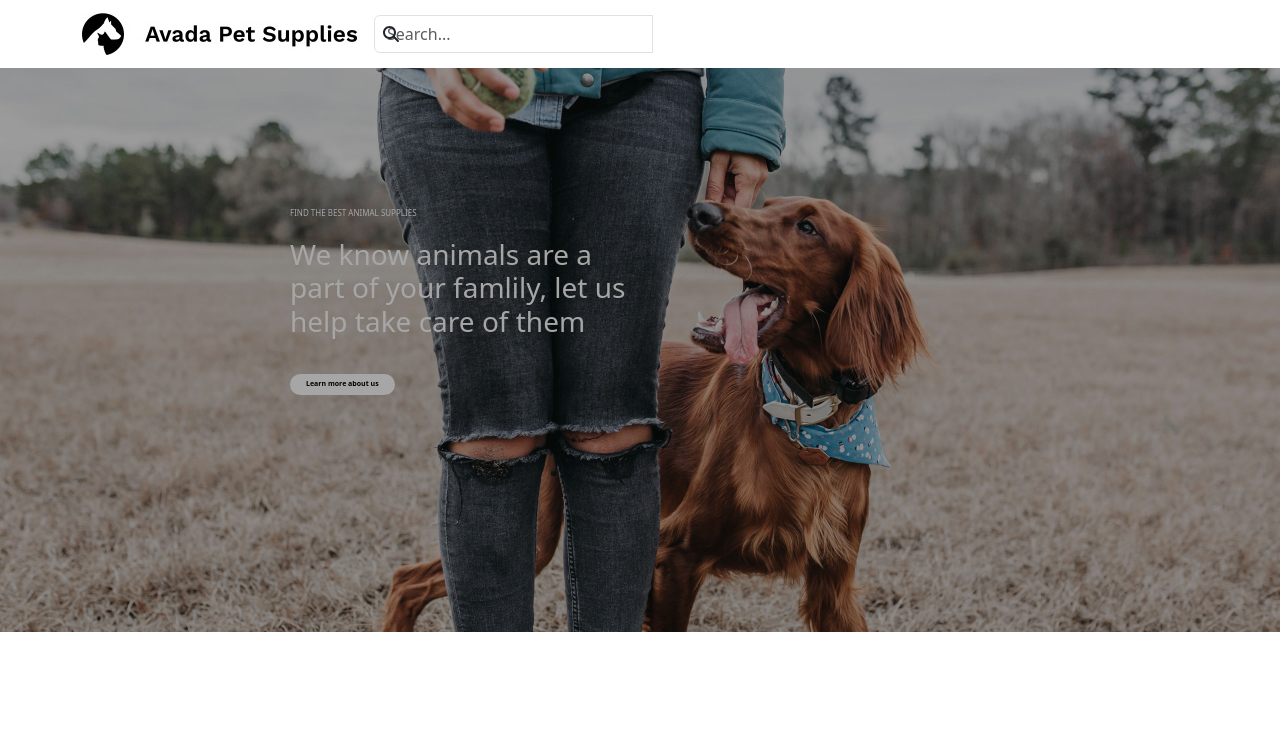
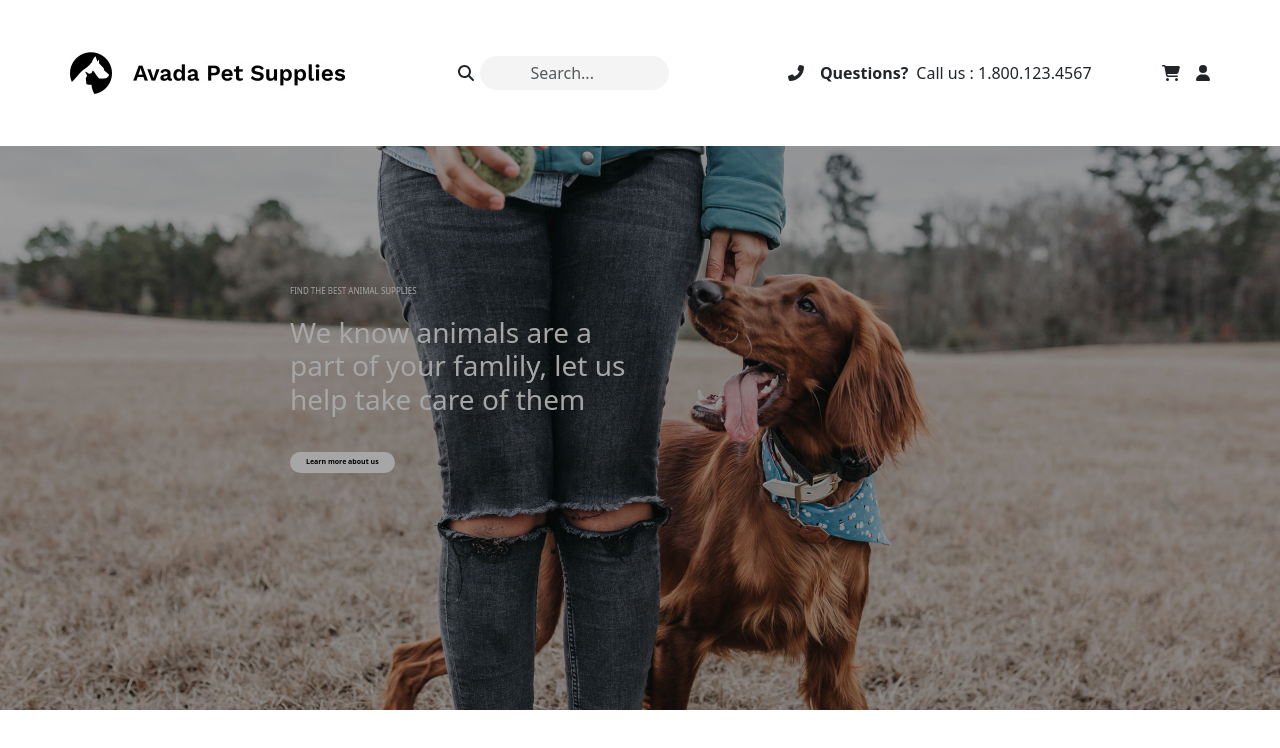
Before and after one commit to gianluigi7/proj-html-vuejs, a Vue app: page / in a window 1280 px wide. Shown: the top 748 px of the page. Built offline with nearby package versions, Linux system fonts and the light colour scheme.

Commit message:
[FEAT] Header Style

```diff
--- a/src/components/AppHeader.vue
+++ b/src/components/AppHeader.vue
@@ -7,16 +7,33 @@ export default{
 </script>
 
 <template>
-  <div class="container px4">
-      <nav class="navbar navbar-expand-lg navbar-light d-flex">
-      <a class="navbar-brand" href="#">
-        <img src="../img/LOGO.jpg.jpg" alt="logo">
-      </a>
-      <div class="input-group my-2 my-lg-0 d-flex w-25 position-relative">
-        <input type="text" class="form-control pl-5" placeholder="Search..." aria-label="Search">
-        <font-awesome-icon icon="search" class="position-absolute" style="left: 10px; top: 50%; transform: translateY(-50%);" />
-      </div>
-    </nav>
+  <div class="container">
+       <div class="row">
+      <nav class="navbar navbar-expand-lg navbar-light d-flex justify-content-between">
+        <a class="navbar-brand" href="#">
+          <img src="../img/LOGO.jpg.jpg" alt="logo">
+        </a>
+      <div class="input-group my-2 my-lg-0 d-flex col- position-relative p-5 w-25">
+        <input type="text" class="form-control rounded-pill border-0" placeholder="Search..." aria-label="Search" style="padding-left: 50px; padding-top: 5px; padding-bottom: 5px; background-color: #f3f4f3;">
+      <button class="btn position-absolute border-0 bg-transparent" style="left: 15px; top: 50%; transform: translateY(-50%);">
+        <font-awesome-icon icon="search" />
+      </button>
+    </div>
+    <!-- QUESTION CALL-US -->
+    <div class="d-flex justify-content-end align-items-center gap-3">
+          <font-awesome-icon icon="phone-alt"></font-awesome-icon>
+          <div class="d-flex align-items-center gap-2">
+            <strong>Questions? </strong>
+            Call us : 1.800.123.4567
+          </div>
+        </div>
+        <!-- aggiungo icone alla fine della navbar -->
+        <div class="d-flex justify-content-end align-items-center gap-3 ">
+          <font-awesome-icon icon="shopping-cart"></font-awesome-icon>
+          <font-awesome-icon icon="user"></font-awesome-icon>
+        </div>
+  </nav>
+    </div>
   <!-- AGGIUNGO SOTTO LA NAVBAR LA NAVIGAZIONE TRAMITE ROUTERVIEW -->
 
 
```
